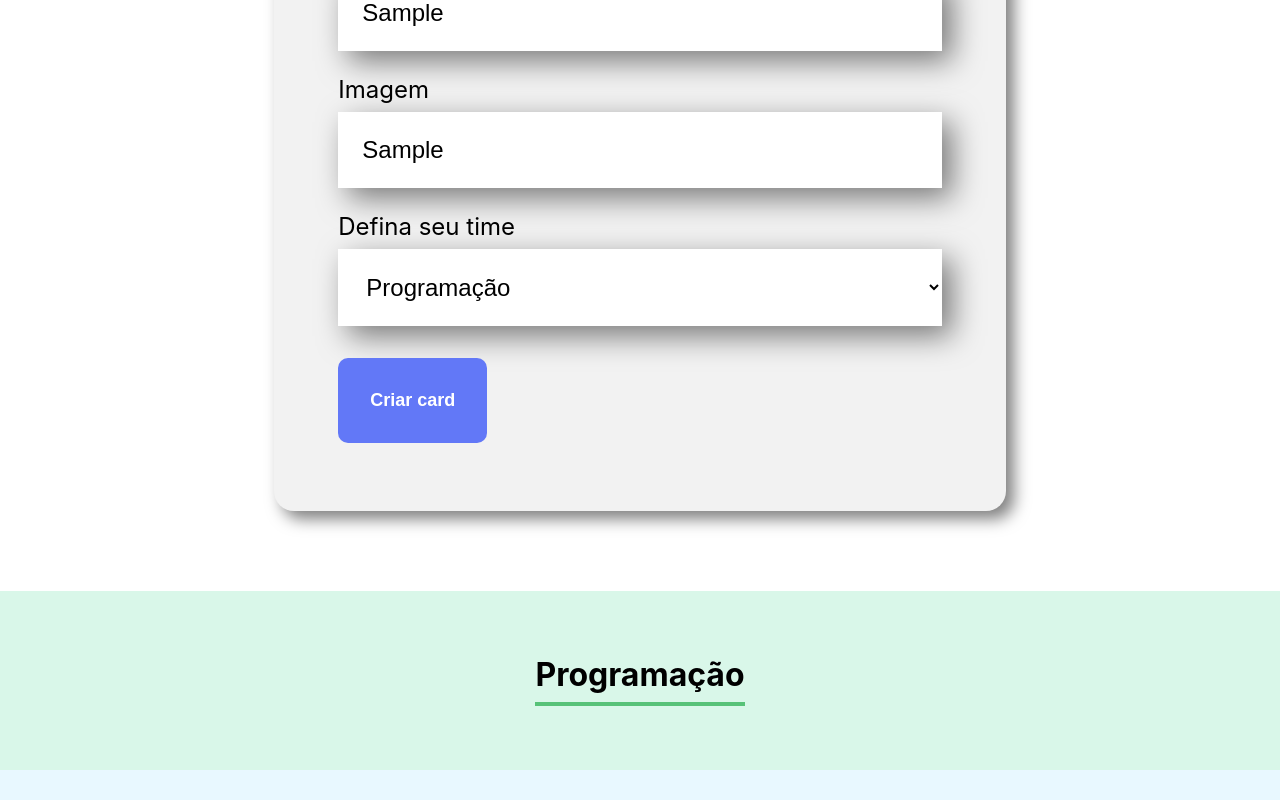
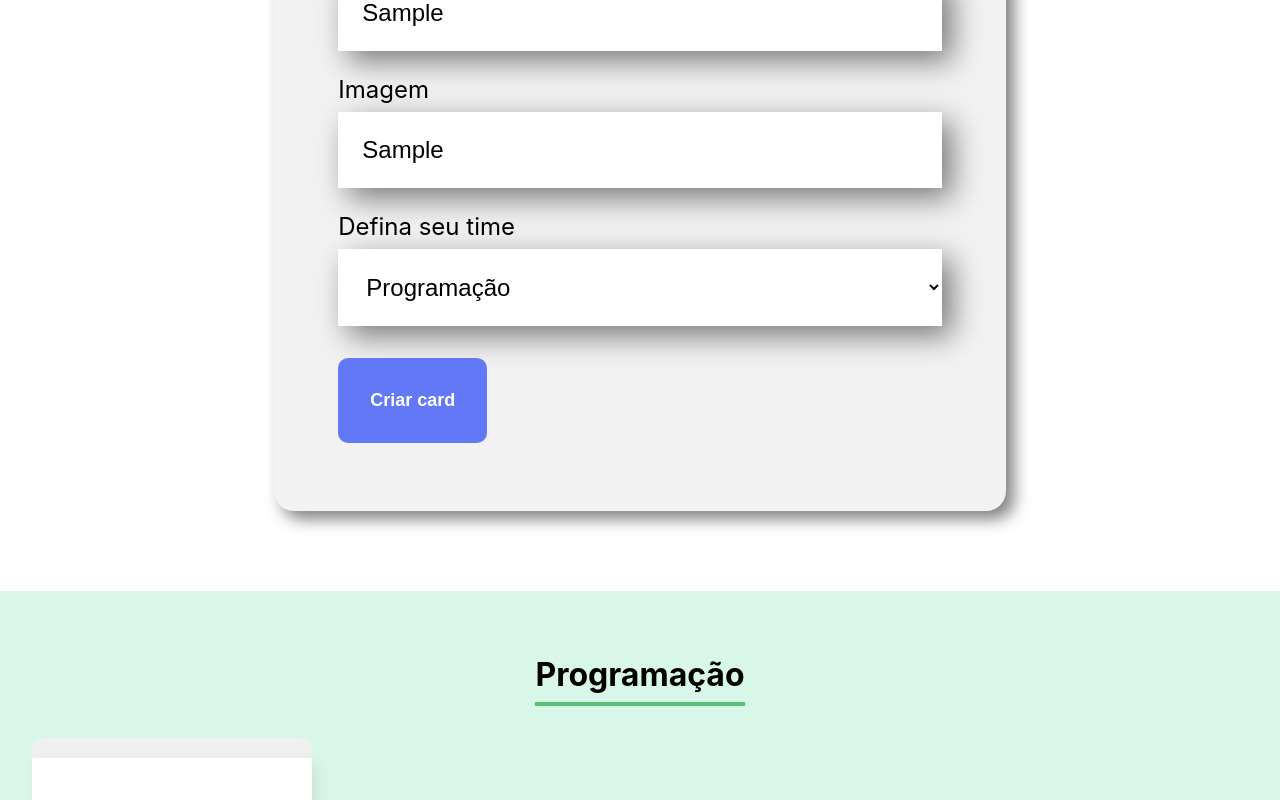
Before and after one commit to oAoj1/organograma, a React (Create React App) app: page / in a window 1280 px wide. Both pictures are taken after typing "Sample", "Sample", "Sample" into the empty fields and a click on the button "Criar card". Shown: the part 886-1686 px from the top of the page. Built offline with nearby package versions, Linux system fonts and the light colour scheme; the HTML template or start-up script is replaced by a standard one.

Commit message:
adicionando colaborador

```diff
--- a/src/App.js
+++ b/src/App.js
@@ -67,12 +67,14 @@ function App() {
 
       />
 
-      {times.map(
+      {
+        times.map(
             time => (
               <Time key={time.nome}
                 nome={time.nome}
                 primaria={time.cor1}
                 secundaria={time.cor2}
+                colaboradores={colaboradores}
               />
             )
           )
--- /dev/null
+++ b/src/componentes/Colaborador/Colaborador.css
@@ -0,0 +1,37 @@
+.colaborador {
+    width: 280px;
+}
+
+.colaborador .cabecalho {
+    background-color:  #F0F0F0;
+    border-radius: 10px 10px 0px 0px;
+}
+.colaborador img {
+    width: 100px;
+    border-radius: 50%;
+    position: relative;
+    bottom: -50px;
+}
+
+.colaborador .rodape {
+    background: #FFFFFF;
+    box-shadow: 5px 5px 15px rgba(0, 0, 0, 0.08);
+    border-radius: 0px 0px 10px 10px;
+    padding-top: 90px;
+    padding-bottom: 40px;
+}
+
+.colaborador .rodape h4 {
+    color: #6278F7;
+    font-size: 18px;
+    line-height: 22px;
+    font-weight: bold;
+    margin-bottom: 8px;
+}
+
+.colaborador .rodape h5 {
+    font-size: 18px;
+    line-height: 22px;
+    color: #212121;
+    padding: 0 16px;
+}
--- /dev/null
+++ b/src/componentes/Colaborador/index.js
@@ -0,0 +1,17 @@
+import './Colaborador.css'
+
+const Colaborador = ({nome,cargo,imagem}) =>{
+    return(
+        <div className='colaborador'>
+            <div className='cabecalho'>
+                <img src={imagem} alt={nome}/>
+            </div>
+            <div className='rodape'>
+                <h4>{nome}</h4>
+                <h5>{cargo}</h5>
+            </div>
+        </div>
+    )
+}
+
+export default Colaborador
--- a/src/componentes/Time/index.js
+++ b/src/componentes/Time/index.js
@@ -1,3 +1,4 @@
+import Colaborador from '../Colaborador'
 import './Time.css'
 
 const Time = (props) =>{
@@ -7,6 +8,18 @@ const Time = (props) =>{
             <h3 style={{borderColor:props.primaria}}>
                 {props.nome}
             </h3>
+
+            {
+                props.colaboradores.map(
+                    colaborador =>
+                        <Colaborador
+                            nome={colaborador.nome}
+                            cargo={colaborador.cargo}
+                            imagem={colaborador.imagem}
+                        />
+                )
+            }
+
         </section>
     )
 }
```
Lines whose indentation alone changed are shown as unchanged.
